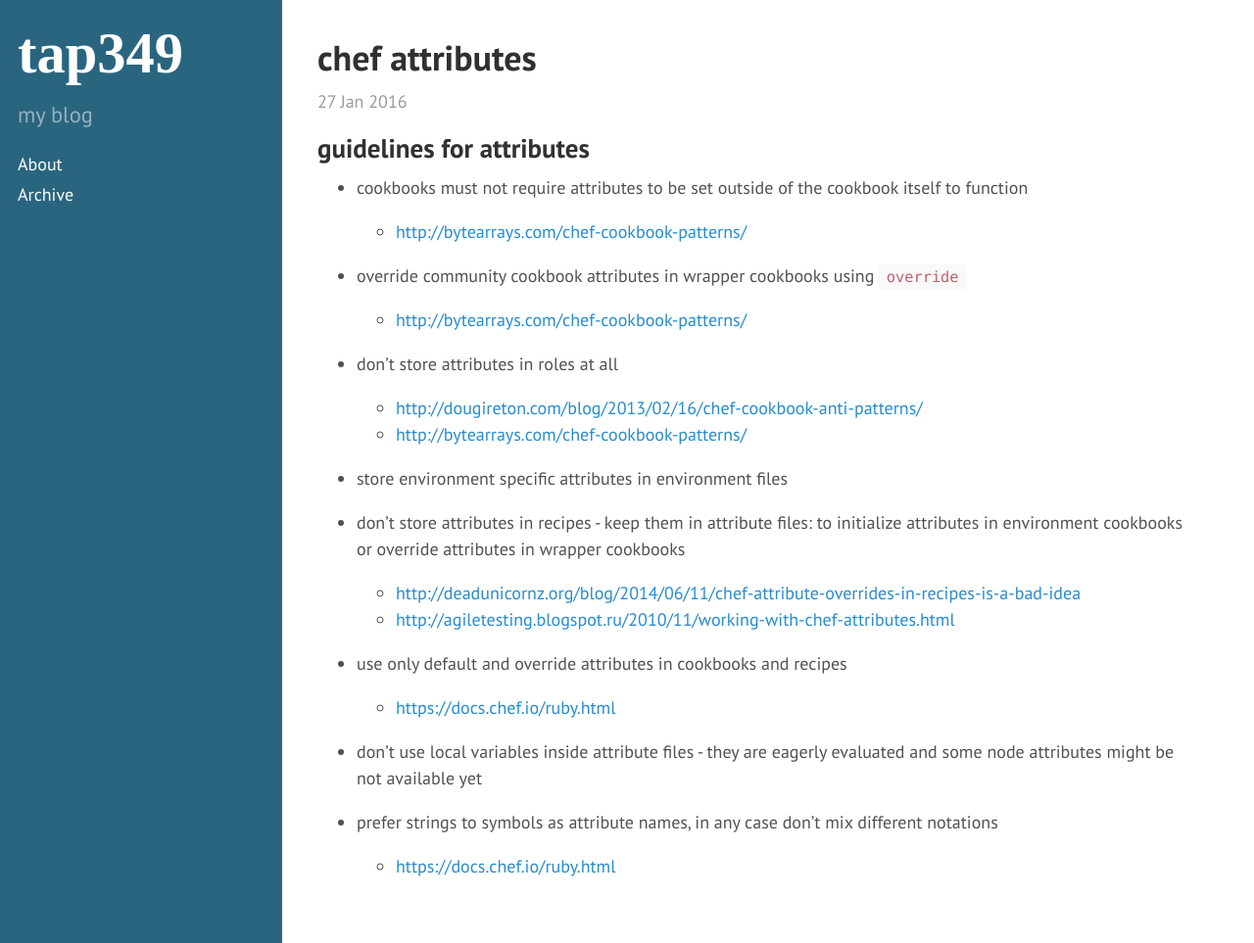
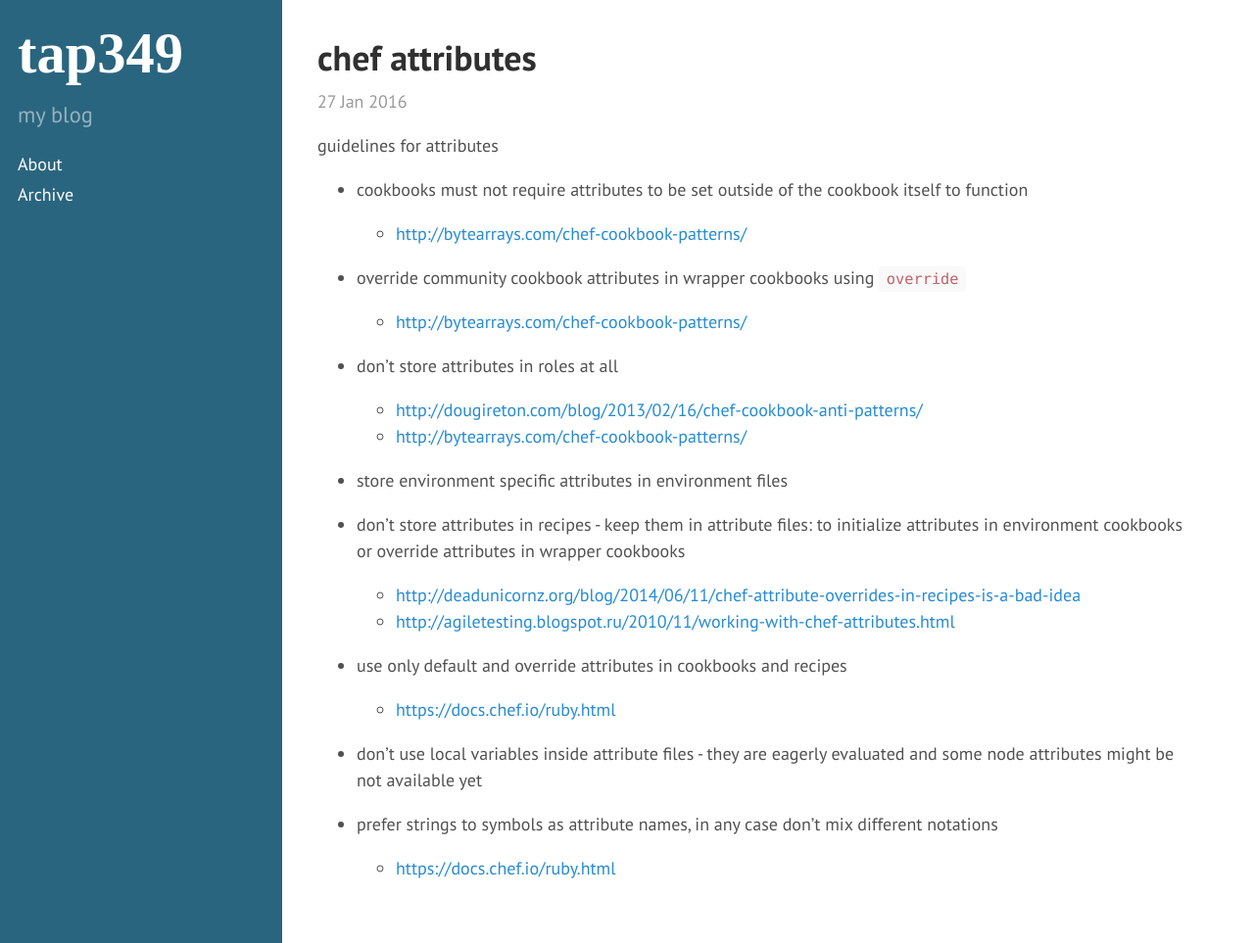
Before and after one commit to tap349/tap349.github.io, a Jekyll site: the page built from _posts/2016-01-27-chef-attributes-best-practices.md, in a window 1280 px wide and 963 px high. Shown: the whole window at 98% size. Built offline with Jekyll 4.4.1, drawn with Linux system fonts in a browser that asks for light colours.

Commit message:
update 2016-03-01_10:33:08

```diff
--- a/_posts/2016-01-27-chef-attributes-best-practices.md
+++ b/_posts/2016-01-27-chef-attributes-best-practices.md
@@ -6,7 +6,7 @@ access: public
 categories: [chef]
 ---
 
-## guidelines for attributes
+guidelines for attributes
 
 <!-- more -->
 
```
